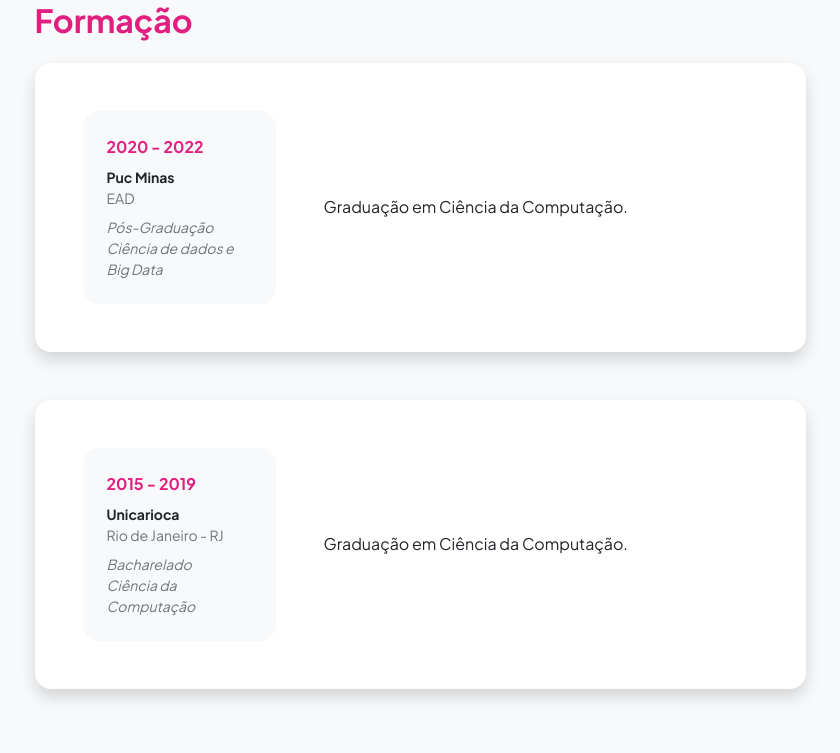
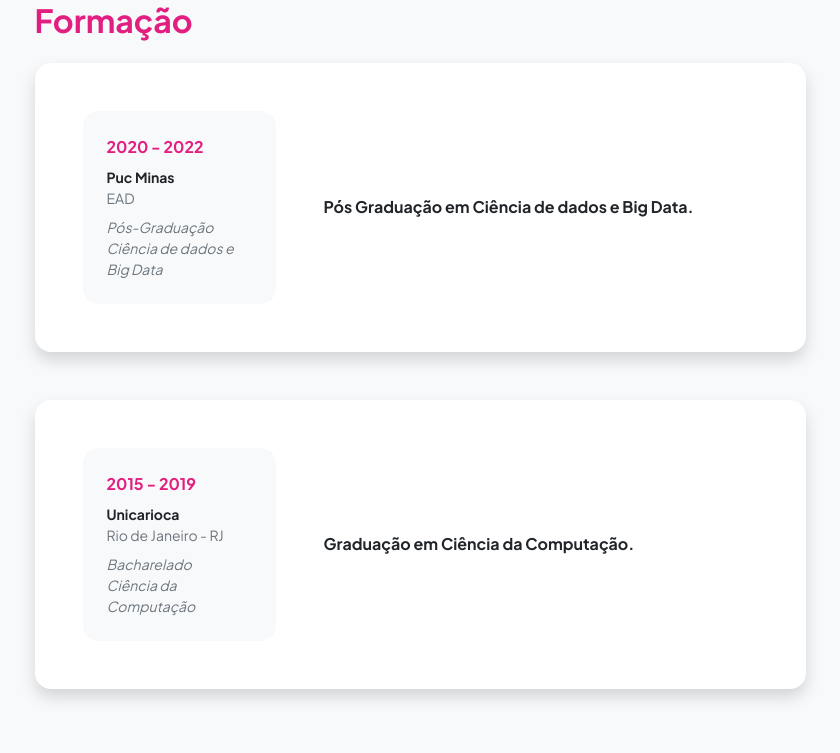
Before and after one commit to RodrigoOBC/my_curriculum, a Flask app: page /education in a window 1280 px wide. Shown: the part 225-978 px from the top of the page, without its empty margins (220-1060 px from the left). Run offline with Flask 3, Linux system fonts and the light colour scheme; some libraries are stand-ins or nearby versions.

Commit message:
Colocando em negrito o nome da formação completa

```diff
--- a/static/data/profissional_skills_data.json
+++ b/static/data/profissional_skills_data.json
@@ -18,7 +18,7 @@
         "startDate": "2020",
         "endDate": "2022",
         "type":"Pós-Graduação",
-        "description": "Graduação em Ciência da Computação."
+        "description": "Pós Graduação em Ciência de dados e Big Data."
 
     },
     {
--- a/templates/education.html
+++ b/templates/education.html
@@ -55,7 +55,7 @@
                                         </div>
                                     </div>
                                     <div class="col-lg-8">
-                                        <div>{{education.description}}</div>
+                                        <div><b>{{education.description}}</b></div>
                                     </div>
                                 </div>
                             </div>
```
